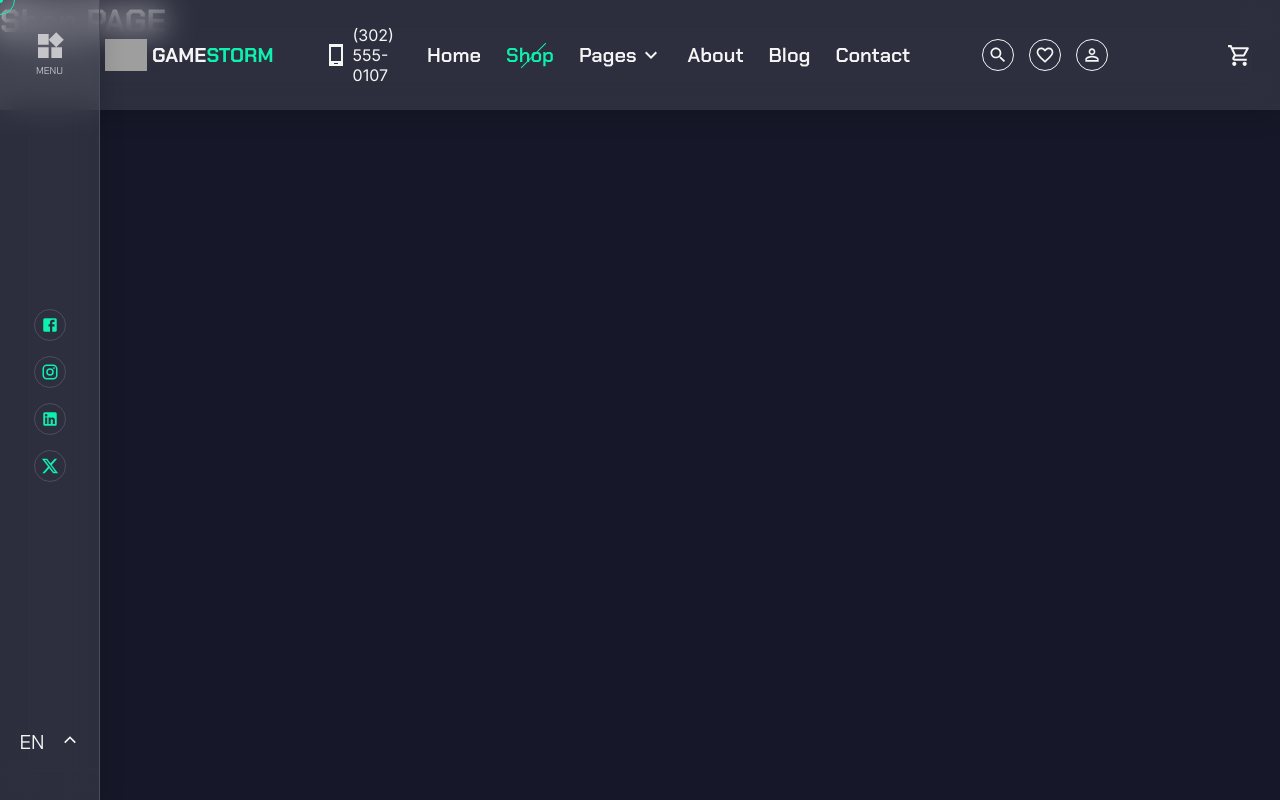
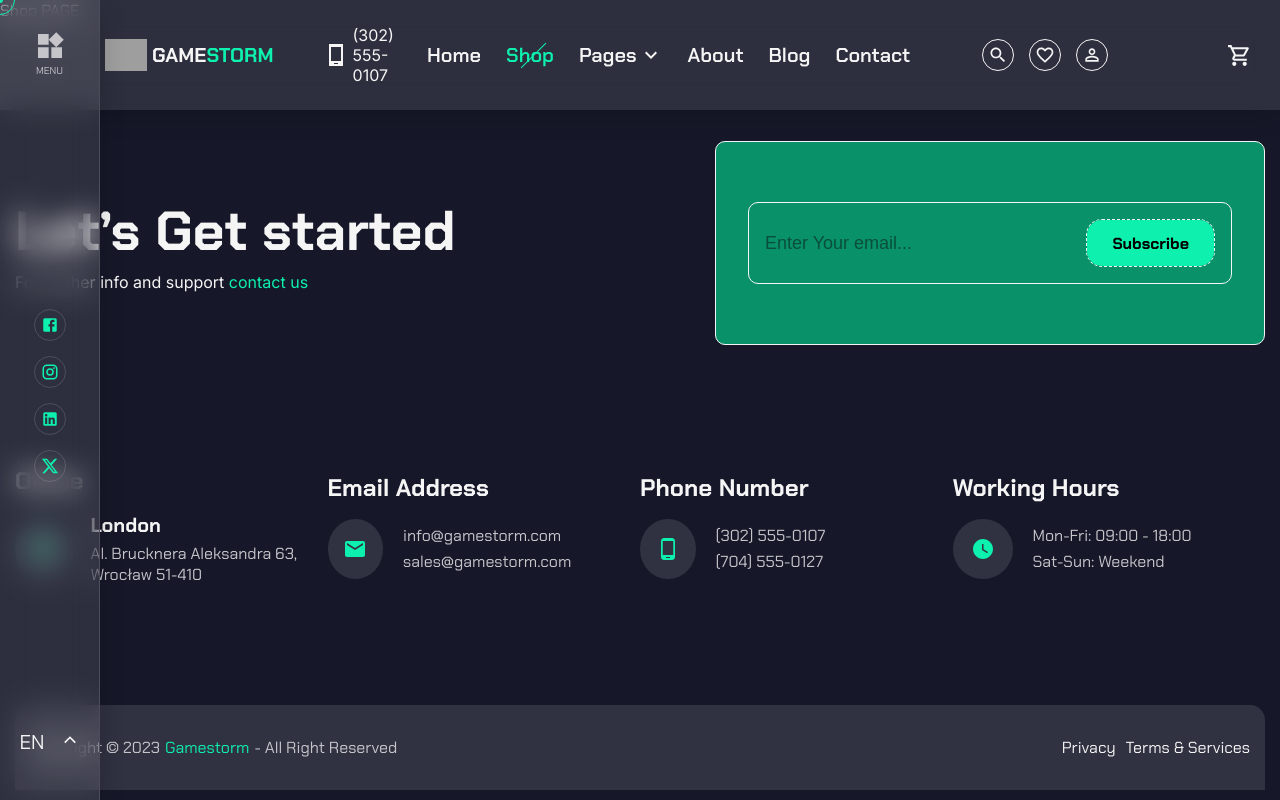
Before and after one commit to Simon-Celestial/gaming_shop_project, a React (Vite) app: page /shop in a window 1280 px wide. Built offline with nearby package versions, Linux system fonts and the light colour scheme; grey boxes are pictures that could not be loaded.

Commit message:
second Footer Varian done

```diff
--- a/src/SiteLayout/Components/Layout/FooterOne/FooterOne.tsx
+++ b/src/SiteLayout/Components/Layout/FooterOne/FooterOne.tsx
@@ -130,7 +130,7 @@ export const FooterOne = () => {
                         <p>Want to be the first to know freshest news? Subscribe out newsletter!</p>
                         <div className={styles.inputBox}>
                             <input
-                                type="text"
+                                type="email"
                                 name={"mailInput"}
                                 placeholder={"Enter Your Email..."}
                                 value={mailInput}
--- /dev/null
+++ b/src/SiteLayout/Components/Layout/FooterTwo/FooterTwo.module.scss
@@ -0,0 +1,165 @@
+@import "../../../../Variables/Variables";
+
+.footerWrapper {
+  display: flex;
+  width: 100%;
+  justify-content: center;
+
+  .footerContent {
+    display: flex;
+    width: 100%;
+    max-width: 1320px;
+    padding: 0 15px;
+    flex-direction: column;
+
+    .footerTitle {
+      display: flex;
+      width: 100%;
+      padding: 120px 0;
+      justify-content: space-between;
+      gap: 25px;
+      align-items: center;
+      .titleLeft {
+        display: flex;
+        flex-direction: column;
+        gap: 5px;
+        h2 {
+          font-size: 55px;
+        }
+        p {
+          font-size: 16px;
+          font-family: $interFont;
+          a {
+            color: $green;
+            transition: color $transition;
+            &:hover {
+              color: $greenDark;
+            }
+          }
+        }
+      }
+      .titleRight {
+        display: flex;
+        padding: 60px 32px;
+        border: 1px solid $white;
+        border-radius: 10px;
+        width: 100%;
+        max-width: 550px;
+        background:$greenDark;
+        .inputWrapper {
+          display: flex;
+          align-items: center;
+          border: 1px solid $white;
+          padding: 16px;
+          width: 100%;
+          border-radius: 10px;
+          justify-content: space-between;
+          input {
+            background: transparent;
+            padding: 0 15px 0 0;
+            outline: 0;
+            border: 0;
+            font-size: 18px;
+            width: 100%;
+            color: $white;
+            &::placeholder {
+              color: rgba(12, 12, 12, 0.5);
+            }
+          }
+
+        }
+      }
+    }
+    .footerInfo {
+      display: flex;
+      width: 100%;
+      align-items: center;
+      padding-bottom: 120px;
+      .infoBox {
+        width: 25%;
+        display: flex;
+        flex-direction: column;
+        padding-right: 12px;
+        &:last-child {
+          padding-right: 0;
+        }
+
+        h2 {
+          margin-bottom: 16px;
+          font-size: 24px;
+        }
+        .infoContent {
+          display: flex;
+          gap: 20px;
+          align-items: center;
+          .iconBox {
+            width: 60px;
+            height: 60px;
+            display: flex;
+            align-items: center;
+            justify-content: center;
+            background: $grayFill;
+            border-radius: 50%;
+            color: $green;
+            svg {
+              font-size: 24px;
+            }
+          }
+          .title {
+            display: flex;
+            flex-direction: column;
+            max-width: 225px;
+            width: 100%;
+            gap: 5px;
+            h3 {
+              font-size: 20px;
+            }
+            p {
+              font-size: 16px;
+              color: $gray;
+            }
+          }
+        }
+
+
+      }
+    }
+    .footerCopyright {
+      display: flex;
+      align-items: center;
+      padding: 32px 15px;
+      border-radius: 15px 15px 0 0;
+      background: $grayFill;
+      justify-content: space-between;
+      gap: 25px;
+      p {
+        display: inline-flex;
+        align-items: center;
+        gap: 5px;
+        font-size: 16px;
+        color: $gray;
+        a {
+          transition: color $transition;
+          color: $green;
+          &:hover {
+            color: $greenDark;
+          }
+        }
+      }
+      span {
+        display: inline-flex;
+        align-items: center;
+        gap: 10px;
+        font-size: 16px;
+        color: $white;
+        a {
+          transition: color $transition;
+          &:hover {
+            color: $green;
+          }
+        }
+      }
+
+    }
+  }
+}
--- /dev/null
+++ b/src/SiteLayout/Components/Layout/FooterTwo/FooterTwo.tsx
@@ -0,0 +1,96 @@
+import styles from "./FooterTwo.module.scss";
+import {Link} from "react-router-dom";
+import LocationOnIcon from '@mui/icons-material/LocationOn';
+import MailIcon from '@mui/icons-material/Mail';
+import PhoneAndroidIcon from '@mui/icons-material/PhoneAndroid';
+import WatchLaterIcon from '@mui/icons-material/WatchLater';
+import {DefaultButton} from "../../Reusables/DefaultButton/DefaultButton.tsx";
+
+export const FooterTwo = () => {
+    return (
+        <footer className={styles.footerWrapper}>
+            <div className={styles.footerContent}>
+                <div className={styles.footerTitle}>
+                    <div className={styles.titleLeft}>
+                        <h2>Let’s Get started</h2>
+                        <p>For further info and support <Link to={"/contact"}>contact us</Link></p>
+                    </div>
+                    <div className={styles.titleRight}>
+                        <div className={styles.inputWrapper}>
+                            <input
+                                type="email"
+                                name="emailInput"
+                                placeholder="Enter Your email..."
+                            />
+                            <div style={{
+                                border: "1px dashed #F5F5F5",
+                                borderRadius: "16px"
+                            }}>
+                                <DefaultButton link={""} title={"Subscribe"} grayBtn={false}/>
+                            </div>
+                        </div>
+                    </div>
+                </div>
+                <div className={styles.footerInfo}>
+                    <div className={styles.infoBox}>
+                        <h2>Office</h2>
+                        <div className={styles.infoContent}>
+                            <div className={styles.iconBox}>
+                                <LocationOnIcon/>
+                            </div>
+                            <div className={styles.title}>
+                                <h3>London</h3>
+                                <p>Al. Brucknera Aleksandra 63, Wrocław 51-410</p>
+                            </div>
+                        </div>
+                    </div>
+                    <div className={styles.infoBox}>
+                        <h2>Email Address</h2>
+                        <div className={styles.infoContent}>
+                            <div className={styles.iconBox}>
+                                <MailIcon/>
+                            </div>
+                            <div className={styles.title}>
+                                <p>info@gamestorm.com</p>
+                                <p>sales@gamestorm.com</p>
+                            </div>
+                        </div>
+                    </div>
+                    <div className={styles.infoBox}>
+                        <h2>Phone Number</h2>
+                        <div className={styles.infoContent}>
+                            <div className={styles.iconBox}>
+                                <PhoneAndroidIcon/>
+                            </div>
+                            <div className={styles.title}>
+                                <p>(302) 555-0107</p>
+                                <p>(704) 555-0127</p>
+                            </div>
+                        </div>
+                    </div>
+                    <div className={styles.infoBox}>
+                        <h2>Working Hours</h2>
+                        <div className={styles.infoContent}>
+                            <div className={styles.iconBox}>
+                                <WatchLaterIcon/>
+                            </div>
+                            <div className={styles.title}>
+                                <p>Mon-Fri: 09:00 - 18:00</p>
+                                <p>Sat-Sun: Weekend</p>
+                            </div>
+                        </div>
+                    </div>
+                </div>
+                <div className={styles.footerCopyright}>
+                    <p>Copyright © 2023 <Link to={"/"}>Gamestorm</Link>
+                        - All Right Reserved</p>
+                    <span>
+                        <Link to={"/"}>Privacy</Link>
+                        <Link to={"/"}>Terms & Services</Link>
+                    </span>
+                </div>
+
+            </div>
+        </footer>
+    );
+};
--- /dev/null
+++ b/src/SiteLayout/Pages/ShopPage/ShopPage.module.scss
@@ -0,0 +1,9 @@
+@import "../../../Variables/Variables";
+@import "../../../Animations/Animations";
+@import "../../../CommonStyles/PageHeadingStyles/PageHeadingStyles.module";
+
+.shopWrapper {
+  display: flex;
+  flex-direction: column;
+  width: 100%;
+}
--- a/src/SiteLayout/Pages/ShopPage/ShopPage.tsx
+++ b/src/SiteLayout/Pages/ShopPage/ShopPage.tsx
@@ -1,10 +1,13 @@
 import {Header} from "../../Components/Layout/Header/Header.tsx";
+import {FooterTwo} from "../../Components/Layout/FooterTwo/FooterTwo.tsx";
+import styles from "./ShopPage.module.scss";
 
 export const ShopPage = () => {
     return (
         <>
             <Header/>
-            <h1>Shop PAGE</h1>
+            <main className={styles.shopWrapper}>Shop PAGE</main>
+            <FooterTwo />
         </>
     );
 };
```
Also changed, not shown: src/Variables/Variables.scss (line endings or trailing spaces).
